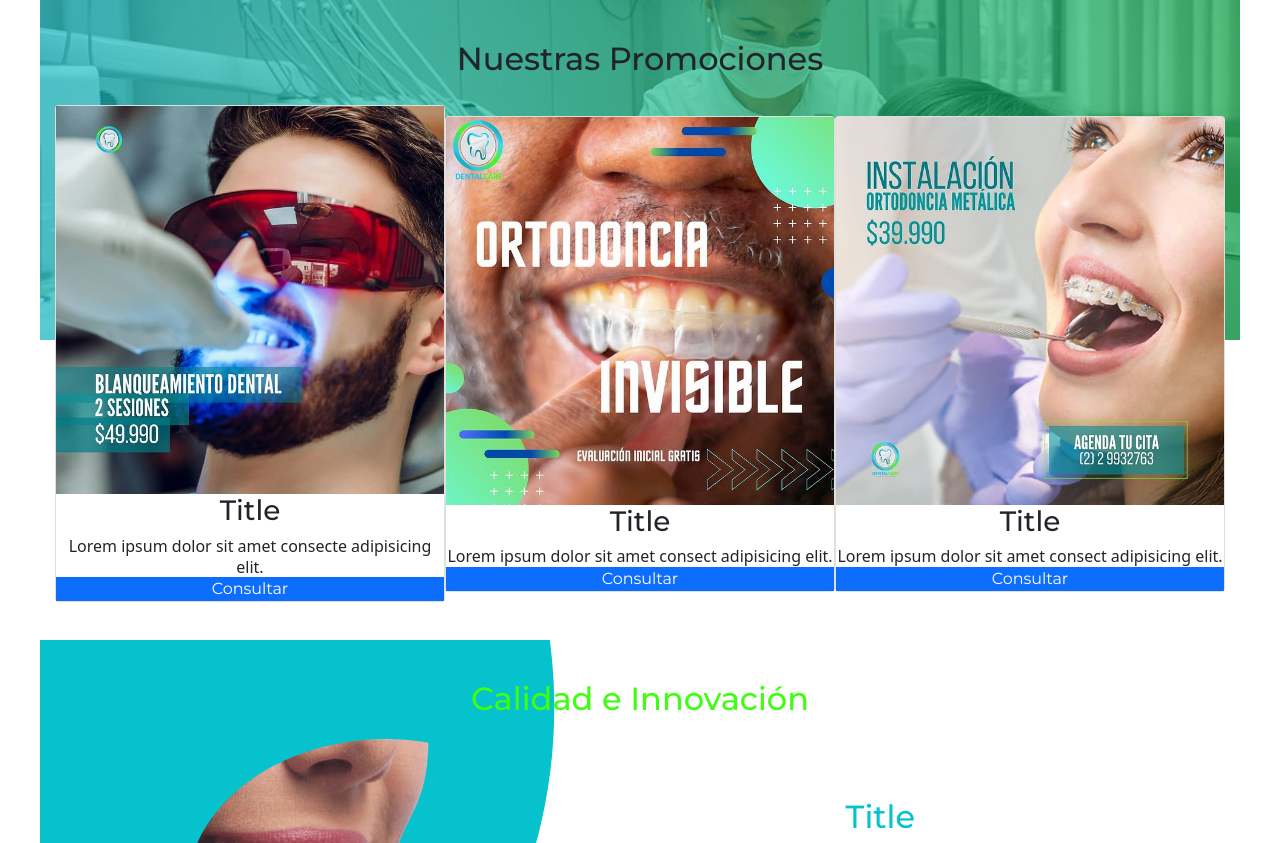
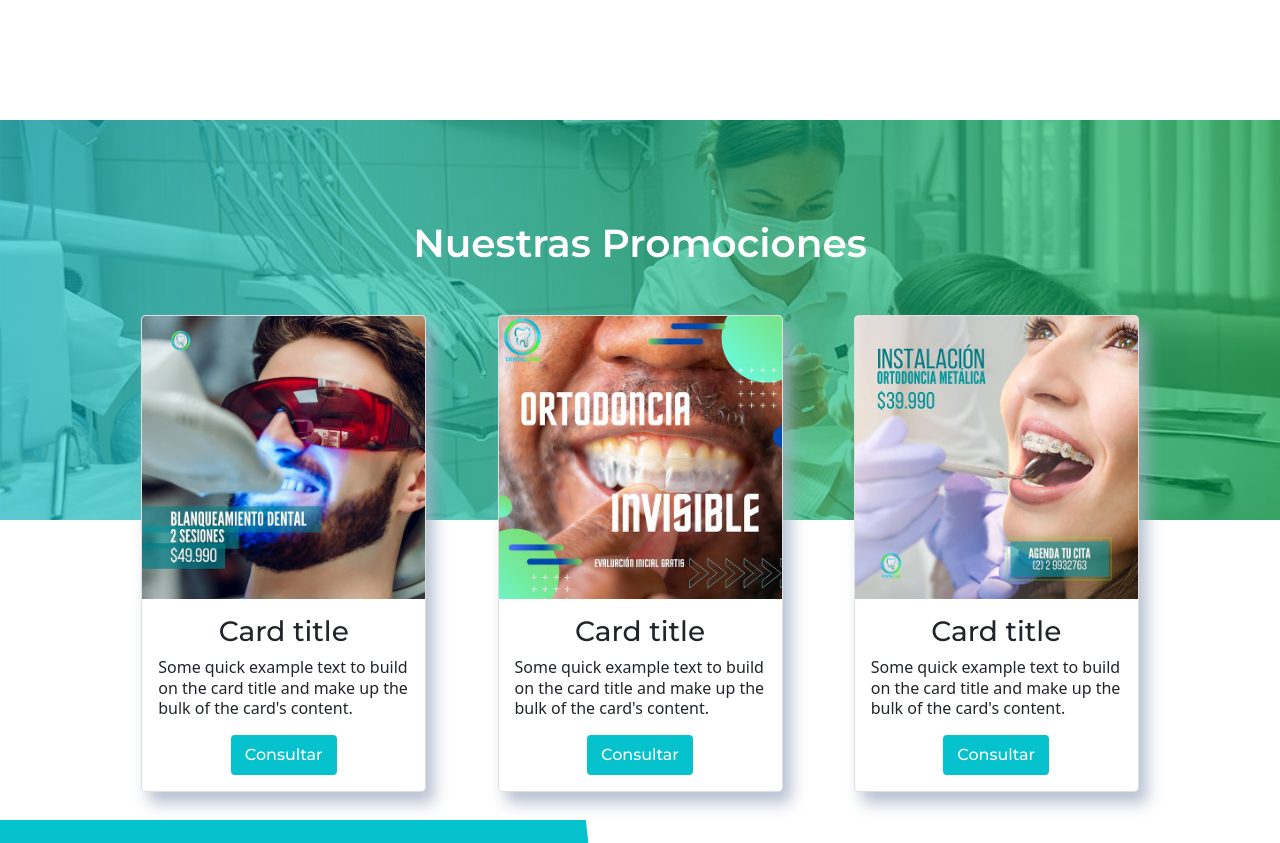
Before and after one commit to Gabot3ck/desafioBootstrap, a plain HTML site: page index.html in a window 1280 px wide. Shown: the part 740-1583 px from the top of the page. Drawn offline with nearby package versions, Linux system fonts and the light colour scheme.

Commit message:
Se termina la seccion MAIN de Promociones

```diff
--- a/css/styles.css
+++ b/css/styles.css
@@ -29,10 +29,10 @@
 }
 
 body{
-	position: relative;
+	/* position: relative; */
 	margin: 0 auto;
-	width: 100%;
-	max-width: 1200px;
+	width: 100vw;
+	/* max-width: 1200px; */
 	background: white;
 	text-rendering: optimizeSpeed;
 	overflow-x: hidden;
@@ -92,6 +92,12 @@
 	grid-column: 1/6;
 	grid-row: 5/9;
 }
+.wrapper{
+	margin: 0 auto;
+	max-width: 1200px;
+	height: inherit;
+
+}
 
 /*****  B O T O N E S *****/
 .btn-whatsapp{
@@ -115,9 +121,11 @@
 /***** M E N Ú    D E    N A V E G A C I Ó N ******/
 
 .navbar{
-	position: fixed;
+	position: sticky;
+	top:0;
 	margin: 0 auto;
 	width: 100%;
+	height: 80px;
 	max-width: 1200px;
 	z-index: 999;
 	border-radius: 5px;
@@ -159,13 +167,13 @@
 /**********  H  E  A  D  E  R  **********/
 header{
 	position: relative;
-	top: 80px;
+	top: 0;
 	margin: 0 auto ;
 	border-radius: 15px;
 	padding: 0 5px;
 	width: 100%;
 	height: 75vh;
-	max-height: 500px;
+	max-height: 700px;
 	max-width: 1200px;
 	overflow: hidden;
 }
@@ -173,6 +181,7 @@
 	z-index: 980;
 	border: none;
 	height: inherit;
+	max-height: 700px;
 	background-image: url(../images/fondo-header.png);
 	background-position: right bottom;
 	background-size: contain;
@@ -213,13 +222,12 @@
 /********* ESTADISTICAS **********/
 .estadisticas{
 	position: relative;
+	top: -15vh;
 	z-index: 990;
 	border: 2px solid var(--title-footer);
 	border-radius: 8px;
 	max-width: 800px;
 	background-color: white;
-	/* box-shadow: 8px 8px 16px rgba(165, 177, 198, 0.8),
-				-8px -8px 16px rgba(255, 255, 255, 0.8); */
 	-webkit-box-shadow: 8px 11px 16px 0px rgba(165,177,198,0.8);
 	-moz-box-shadow: 8px 11px 16px 0px rgba(165,177,198,0.8);
 	box-shadow: 8px 11px 16px 0px rgba(165,177,198,0.8);
@@ -242,12 +250,7 @@
 
 /********** M A I N --- "Contenido principal de promociones" *********/
 .promociones{
-	margin: 0 auto 300px;
 	padding: 100px 15px 0;
-	width: 100%;
-	height: 400px;
-	grid-column: 1/5;
-	grid-row: 5/6;
 	background: var(--color-background);
 	background: -webkit-linear-gradient(to right, rgba(6,194,204,.6), rgba(0,173,70, .6)) , url(../images/fondo-promocion.jpg);
 	background: linear-gradient(to right, rgba(6,194,204,.6), rgba(0,173,70, .6)) , url(../images/fondo-promocion.jpg);
@@ -256,46 +259,33 @@
 	background-attachment: fixed;
 	background-position: 50% 50%;
 }
-.promociones__wrapper{
-	margin: 0 auto;
-	width: 100%;
-	max-width: 1200px;
-	height: inherit;
-	text-align: center;
+.promociones h2{
+	font-weight: 600;
 }
-.promociones section{
-	margin: 50px auto;
-	max-width: 1200px;
-	height: 450px;
-	display: flex;
-	justify-content: space-evenly;
-	align-items: center;
-}
-/* .card{
-	padding-bottom: 10px;
-	border: 1px solid var(--text-footer);
-	border-radius: 10px;
-	width: 38%;
-	max-width: 300px;
-	min-width: 250px;
-	height: 450px;
-	display: flex;
-	flex-direction: column;
-	color: white;
-	background-color: var(--color-background);
-	overflow: hidden;
-}
-.card img{
-	width: 100%;
-	height: 70%;
-}
-.card p{
-	margin: 10px 0;
-	padding: 5px 10px;
+.card{
+	-webkit-box-shadow: 8px 11px 16px 0px rgba(165,177,198,0.8);
+	-moz-box-shadow: 8px 11px 16px 0px rgba(165,177,198,0.8);
+	box-shadow: 8px 11px 16px 0px rgba(165,177,198,0.8);
 }
 .card a{
-	margin: 0 auto;
-} */
+	border: 2px solid var(--color-background);
+	font-weight: 500;
+	color: white;
+	background-color:  var(--color-background);
+}
+.card a:hover{
+	border: 2px solid var(--color-background);
+	font-weight: 500;
+	color: var(--color-background);
+	background-color:  white;
+}
+
+
+
+
+
+
+
 
 
 
@@ -306,6 +296,7 @@
 /*********  S E C T I O N S **********/
 
 .section{
+
 	padding: 25px 15px;
 	width: 100%;
 	height: auto;
@@ -314,6 +305,7 @@
 
 /* S E C T I O N - 1  --- "Calidad e Innovación" */
 .calidad{
+	margin-top: 300px;
 	padding-top: 40px;
 	width: 100%;
 	height: 450px;
@@ -768,6 +760,24 @@
 		justify-content: start;
 	}
 
+
+}
+
+@media screen and (max-width: 991px){
+	.promociones{
+		min-height: 100vh;
+	}
+}
+
+@media screen and (min-width: 992px) and (max-width: 1023px){
+	.promociones{
+		max-height: 80vh;
+	}
+}
+@media screen and (min-width: 1024px){
+	.promociones{
+		max-height: 400px;
+	}
 }
 
 
@@ -909,31 +919,7 @@
 		max-width: 99%;
 	}
 
-	.promociones{
-		margin: 0;
-		height: 100%;
-		grid-column: 1/2;
-		grid-row: 5/6;
-	}
-	.promociones section{
-		height: auto;
-		flex-direction: column;
-	}
-	.card{
-	margin-bottom: 30px;
-	}
-	.calidad{
-		height: auto;
-		grid-column: 1/2;
-		grid-row: 6/7;
-	}
-	.calidad article{
-		flex-direction: column;
-	}
-	.calidad article div{
-		margin-top: 25px;
-		width: 90%;
-	}
+
 	.convenios{
 		grid-column: 1/2;
 		grid-row: 7/8;
@@ -1147,21 +1133,7 @@
 		display: inline-block;
 	}
 
-	.promociones{
-		margin: 0;
-		height: 100%;
-		grid-column: 1/2;
-		grid-row: 5/6;
-	}
-	.promociones section{
-		height: auto;
-		flex-direction: column;
-	}
-	.card{
-	margin-bottom: 40px;
-	width: 80vw;
-	max-width: 380px;
-	}
+
 	.calidad{
 		height: auto;
 		grid-column: 1/2;
@@ -1310,21 +1282,7 @@
 		height: 75%;
 	}
 
-	.promociones{
-		margin: 0;
-		height: 100%;
-		grid-column: 1/4;
-		grid-row: 6/7;
-	}
-	.promociones section{
-		height: auto;
-		flex-direction: column;
-	}
-	.card{
-	margin-bottom: 40px;
-	width: 80vw;
-	max-width: 380px;
-	}
+
 	.calidad{
 		grid-column: 1/4;
 		grid-row: 7/8;
@@ -1365,35 +1323,8 @@
 
 
 @media (min-width: 992px) and (max-width: 1023px) {
-	/* .btn-whatsapp{
-		right: 10px;
-		bottom: 0x;
-	}
-	.promociones{
-		padding: 100px 5px 0;
-	}
-	.promociones section{
-		justify-content: space-between;
-	}
-	.card{
-		max-width: 270px;
-	} */
+
 }
 @media (min-width: 1024px){
-	/* .menu__enlaces__principales a::before {
-		content: '';
-		position: absolute;
-		bottom: 0;
-		left: 0;
-		width: 100%;
-		height: 2px;
-		background: var(--color-secondary);
-		z-index: 1;
-		transform: scaleX(0);
-		transform-origin: left;
-		transition: transform 0.5s ease-in-out;
-	}
-	.menu__enlaces__principales a:hover::before {
-		transform: scaleX(1);
-	} */
+
 }
--- a/index.html
+++ b/index.html
@@ -19,8 +19,8 @@
 
     <!-- ***** M E N Ú   D E    N A V E G A C I Ó N *****-->
 
-    <nav class="navbar navbar-expand-md navbar-light bg-light">
-        <div class="container-fluid">
+    <nav class="navbar navbar-expand-md mx-auto navbar-light bg-light ">
+        <div class="container-fluid ">
             <a class="navbar-brand" href="index.html">
                 <img class="me-3"  src="images/logo-nav.jpg" alt="Logo Clínica Dental Care" width="40" height="40">
                 <span class="menu__dental">Dental</span>
@@ -30,7 +30,7 @@
                 <span class="navbar-toggler-icon"></span>
             </button>
             <div class="collapse navbar-collapse" id="navbarSupportedContent">
-                <ul class="navbar-nav me-auto mb-2 mb-md-0 mx-md-auto">
+                <ul class="navbar-nav me-auto mb-2 mb-md-0 mx-md-auto bg-light">
                     <li class="nav-item me-md-2 me-lg-4">
                         <a class="nav-link active" aria-current="page" href="index.html">Inicio</a>
                     </li>
@@ -73,13 +73,15 @@
 
 
     <!-- **********  H E A D E R  ********** -->
-    <header class="jumbotron index__header">
+    <header class="index__header mx-auto">
+        <div class="wrapper">
             <div class="card w-100 container-fluid">
                 <div class="card-body d-flex flex-column align-items-start">
                     <h3 class="step-6">Clínica Dental</h3>
                     <h1 class="card-title fw-bold step-8">Dental Care</h1>
                     <p class="card-text w-50 w-md-100 step-4">Porque todo se logra con una sonrisa.</p>
                     <a href="#promociones" class="btn btn-primary mt-3">LEER MÁS</a>
+                </div>
             </div>
         </div>
     </header>
@@ -116,11 +118,8 @@
 
         <!-- **********  M A I N - "Ofertas del mes" ********** -->
 
-    <main class="promociones" id="promociones">
-        <div class="promociones__wrapper" >
-            <h2>Nuestras Promociones</h2>
             <!-- Se insertan 3 cards con las promociones del mes. -->
-            <section>
+            <!-- <section>
                 <div class="card" >
                     <img src="images/promocion1.jpg" alt="Descripción de promoción">
                     <h3>Title</h3>
@@ -141,12 +140,45 @@
                 </div>
             </section>
         </div>
-    </main>
+    </main> -->
 
 
+    <main class="promociones  pb-5" id="promociones">
+        <div class="wrapper">
+            <div class="container">
+                <h2 class="text-center text-white step-7 mb-5">Nuestras Promociones</h2>
+                <div class="row justify-content-center justify-content-md-evenly">
 
+    <div class="card col-10  col-md-5 col-lg-3 p-0 mb-5 rounded-3 overflow-hidden">
+        <img src="images/promocion1.jpg" class="card-img-top img-fluid" alt="Descripción de promoción">
+        <div class="card-body d-flex flex-column">
+            <h3 class="card-title text-center">Card title</h3>
+            <p class="card-text">Some quick example text to build on the card title and make up the bulk of the card's content.</p>
+            <a href="https://api.whatsapp.com/send?phone=+56993321198&text=Hola, Nececito más información acerca de la promoción3!" target="_blank" class="btn  mx-auto  mt-3">Consultar</a>
+        </div>
+    </div>
 
+    <div class="card col-10  col-md-5 col-lg-3 p-0 mb-5 rounded-3 overflow-hidden">
+        <img src="images/promocion2.jpg" class="card-img-top img-fluid" alt="Descripción de promoción">
+        <div class="card-body d-flex flex-column">
+            <h3 class="card-title text-center">Card title</h3>
+            <p class="card-text">Some quick example text to build on the card title and make up the bulk of the card's content.</p>
+            <a href="https://api.whatsapp.com/send?phone=+56993321198&text=Hola, Nececito más información acerca de la promoción3!" target="_blank" class="btn  mx-auto  mt-3">Consultar</a>
+        </div>
+    </div>
 
+    <div class="card col-10  col-md-5 col-lg-3 p-0 mb-5 rounded-3 overflow-hidden">
+        <img src="images/promocion3.jpg" class="card-img-top img-fluid" alt="Descripción de promoción">
+        <div class="card-body d-flex flex-column">
+            <h3 class="card-title text-center">Card title</h3>
+            <p class="card-text">Some quick example text to build on the card title and make up the bulk of the card's content.</p>
+            <a href="https://api.whatsapp.com/send?phone=+56993321198&text=Hola, Nececito más información acerca de la promoción3!" target="_blank" class="btn  mx-auto mt-3">Consultar</a>
+        </div>
+    </div>
+    </div>
+    </div>
+</div>
+</main>
 
 
     <!-- **********  S E C T I O N - 1  "Calidad e Innovación será un slider" **********-->
```
Lines whose indentation alone changed are shown as unchanged.
